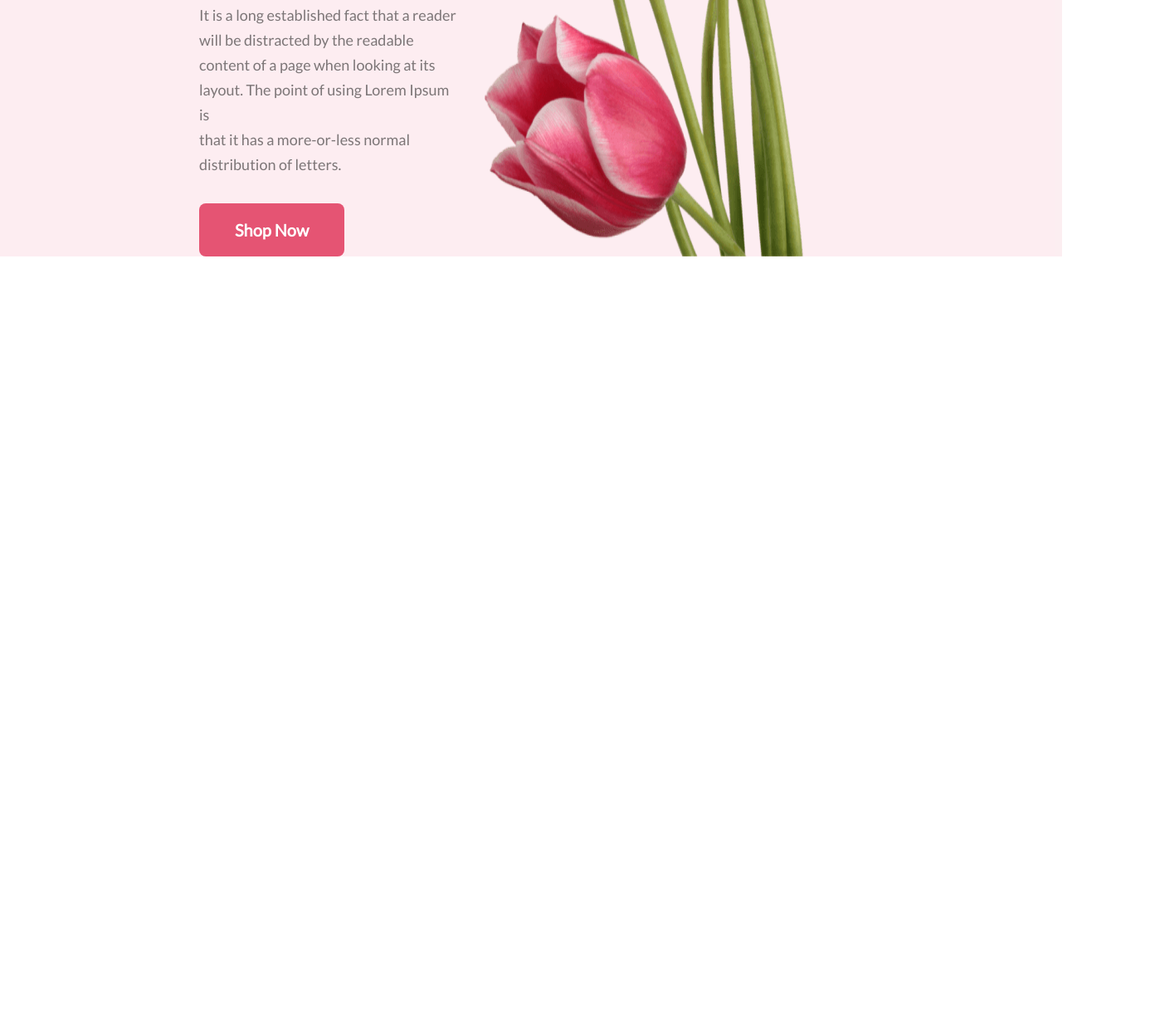
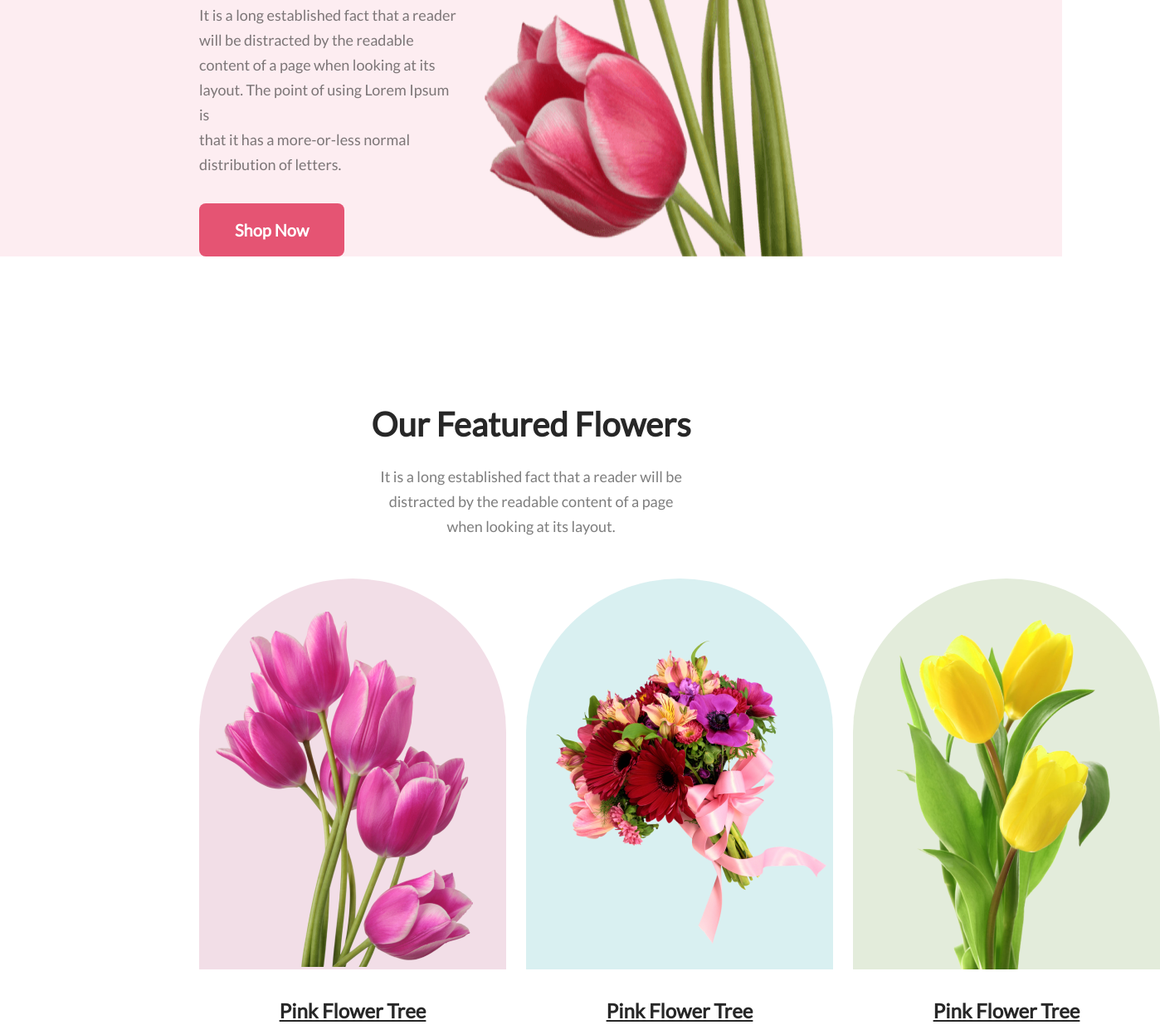
Before and after one commit to hasan-imam333/flower-shop-assignment-1, a plain HTML site: page index.html in a window 1280 px wide. Shown: the part 802-2037 px from the top of the page at 83% size, 1398 px wide, since content can reach past the window. Before the commit the page ends 1111 px from the top, so only its background shows below. Drawn offline with Linux system fonts and the light colour scheme.

Commit message:
feature part added

```diff
--- a/index.html
+++ b/index.html
@@ -22,8 +22,33 @@
         </div>
 
         <img src="Flower Asset/pngwing 10.png" alt="Image is not found." class="header-image">
+    </header>
+    <main>
+        <div class="feature-segment">
+            <h3 class="feature-title">Our Featured Flowers</h3>
+            <div class="feature-description-1">
+                <p class="feature-description-2">It is a long established fact that a reader will be distracted by the readable content of a page when looking at its layout.</p>
+            </div>
 
-    </header>
+            <div class="flower-container">
+                <div>
+                    <div class="flower-1">
+                        <img src="Flower Asset/pngwing 6.png" class="flower-1-1"> </div>
+                    <div class="flower-name">Pink Flower Tree</div>
+                </div>
+                <div>
+                    <div class="flower-2">
+                        <img src="Flower Asset/pngwing 5.png" class="flower-2-1"></div>
+                    <div class="flower-name">Pink Flower Tree</div>
+                </div>
+                <div>
+                    <div class="flower-3">
+                        <img src="Flower Asset/pngwing 7.png" class="flower-3-1"></div>
+                    <div class="flower-name">Pink Flower Tree</div>
+                </div>
+            </div>
+        </div>
+    </main>
 
 
 </body>
--- a/style.css
+++ b/style.css
@@ -1,3 +1,4 @@
+/*universal Part style */
 * {
     margin: 0px;
 }
@@ -6,21 +7,23 @@ body {
     font-family: lato;
 }
 
+/*Header Part style */
 header {
     display: flex;
+    justify-content: space-between;
     background-color: rgba(229, 84, 115, 0.10);
-    padding:0px 240px;
+    padding: 0px 240px;
 }
 
 .header-title {
-    margin-top:197px;
+    margin-top: 197px;
     color: #272727;
     font-size: 80px;
     font-weight: 800;
 }
 
 .header-description {
-    margin-top:32px;
+    margin-top: 32px;
     color: rgba(39, 39, 39, 0.60);
     font-family: Lato;
     font-size: 18px;
@@ -28,21 +31,100 @@ header {
     line-height: 30px;
 }
 
-.header-btn-cont{
-margin-top:32px;
+.header-btn-cont {
+    margin-top: 32px;
 }
 
 .header-btn {
     border-radius: 8px;
     background: #E55473;
-    padding:20px 43px;
-    border:0px;
+    padding: 20px 43px;
+    border: 0px;
     color: #FFF;
     font-family: Lato;
     font-size: 20px;
     font-weight: 700;
 }
 
-.header-image{
-    margin-top:50px;
+.header-image {
+    margin-top: 50px;
 }
+
+/*Feature Part style */
+
+.feature-segment {
+    margin-top: 178px;
+}
+
+.feature-title {
+    color: #272727;
+    text-align: center;
+    font-family: Lato;
+    font-size: 40px;
+    font-weight: 800;
+}
+
+.feature-description-1 {
+    margin-top: 24px;
+}
+
+.feature-description-2 {
+    width: 30%;
+    margin: auto;
+    color: rgba(39, 39, 39, 0.60);
+    text-align: center;
+    font-size: 18px;
+    font-weight: 400;
+    line-height: 30px;
+}
+
+.flower-container {
+    margin: 48px 240px 0px 240px;
+    display: flex;
+    justify-content: space-between;
+    column-gap: 24px;
+
+}
+
+.flower-1 {
+    border-radius: 300px 300px 0px 0px;
+    background: rgba(167, 33, 98, 0.15);
+    width: 370px;
+    height: 471px;
+}
+
+.flower-1-1 {
+    padding: 40px 0px 0px 20px;
+}
+
+.flower-2 {
+    border-radius: 300px 300px 0px 0px;
+    background: rgba(5, 151, 160, 0.15);
+    width: 370px;
+    height: 471px;
+}
+
+.flower-2-1 {
+    padding: 70px 0px 0px 20px;
+}
+
+.flower-3 {
+    border-radius: 300px 300px 0px 0px;
+    background: rgba(71, 125, 17, 0.15);
+    width: 370px;
+    height: 471px;
+}
+
+.flower-3-1 {
+    padding-left: 20px;
+}
+
+.flower-name {
+    margin-top: 32px;
+    color: #272727;
+    text-align: center;
+    font-size: 24px;
+    font-weight: 700;
+    line-height: 35px;
+    text-decoration-line: underline;
+}
```
